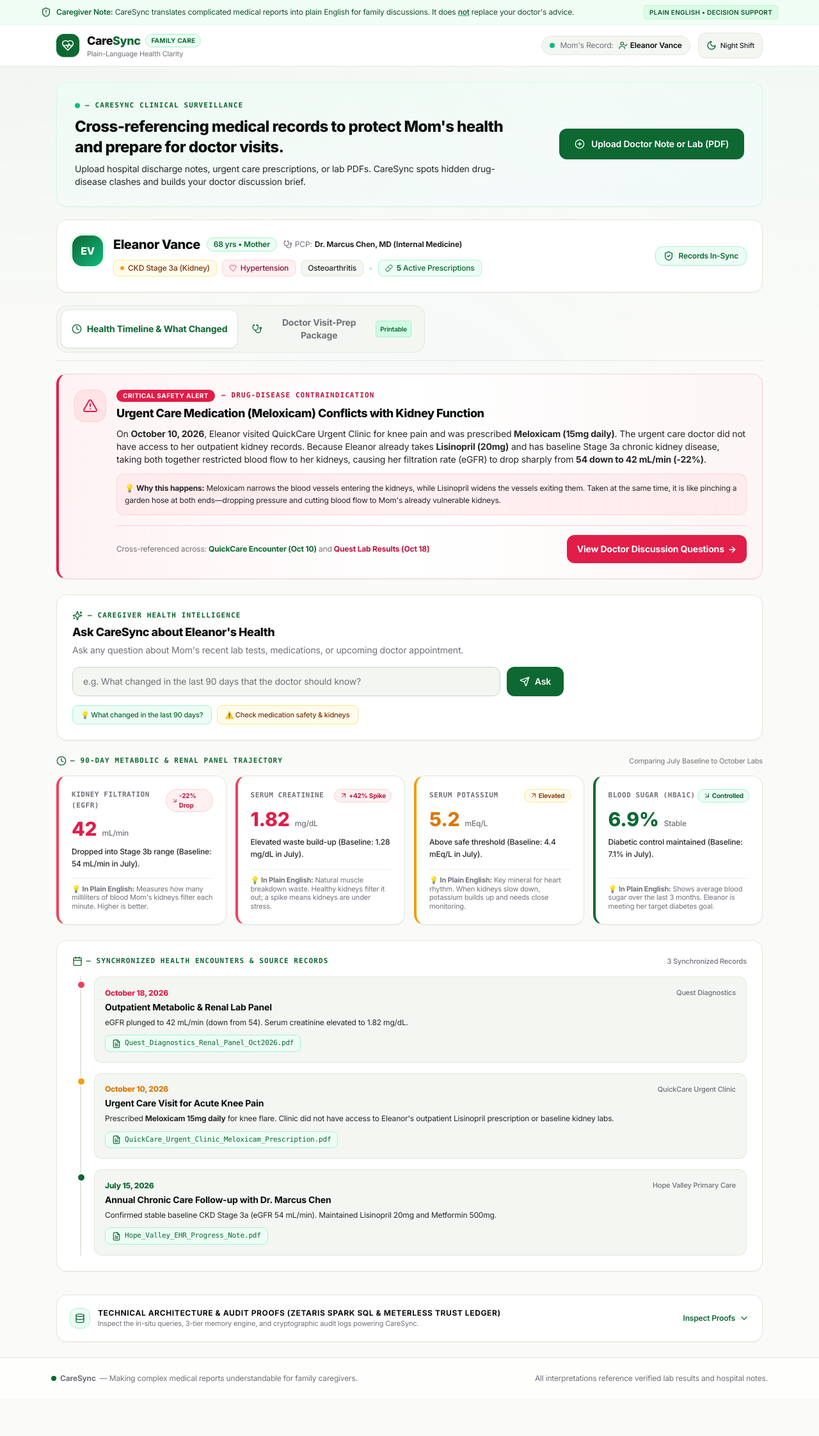
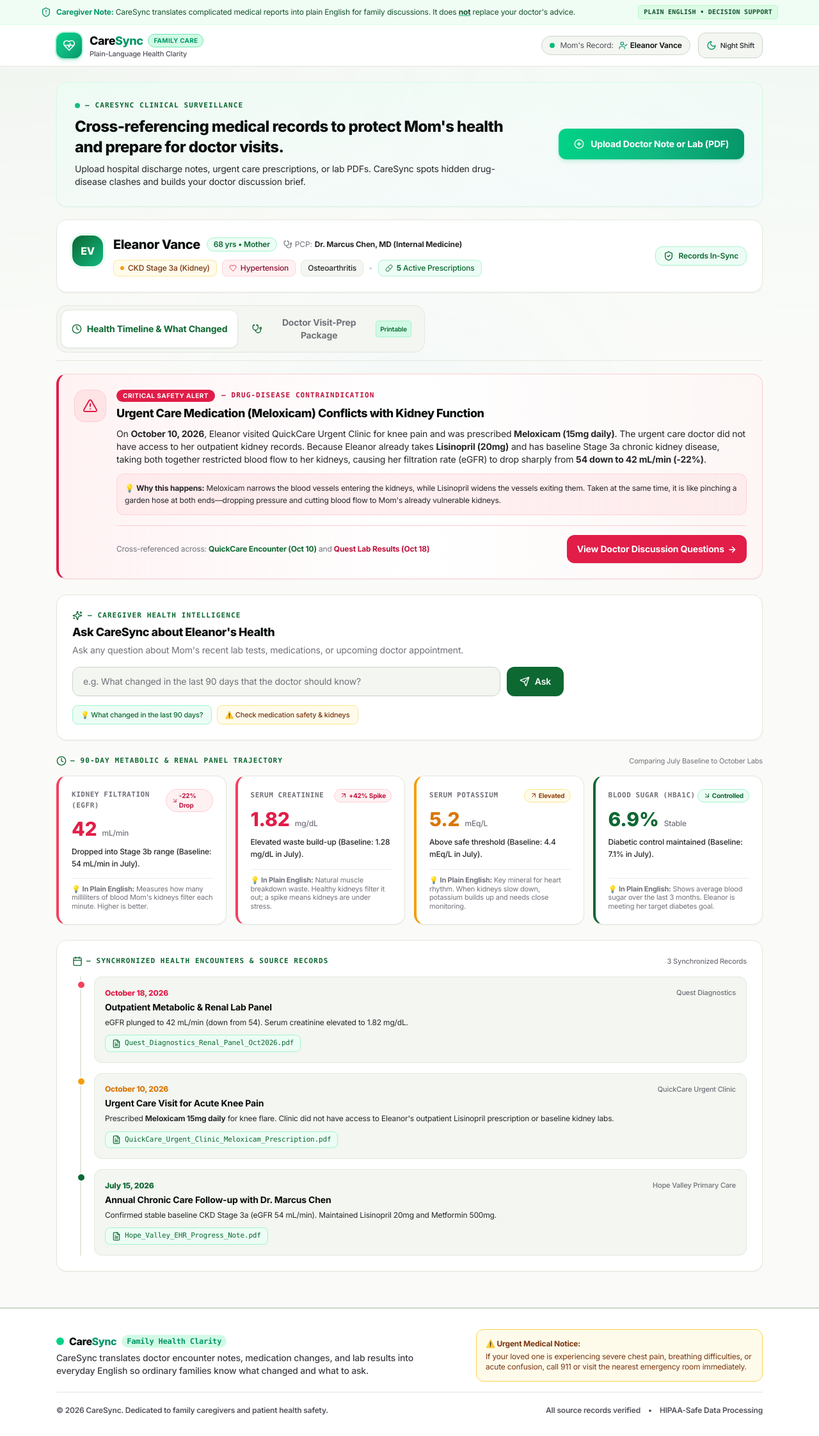
Before and after one commit to Anekenonso/CareSync, a Next.js app: page / in a window 1280 px wide. Shown: the whole page at 64% size. Before the commit the page ends 2186 px from the top, so only its background shows below. Built offline with nearby package versions, Linux system fonts and the light colour scheme.

Commit message:
fix(ux): center responsive intake modal, instant glitch-free theme switch, bright clickable home logo with favicon, bold visible footer, and remove technical architecture from home page

```diff
--- a/src/app/globals.css
+++ b/src/app/globals.css
@@ -87,7 +87,6 @@
   font-family: 'Inter', -apple-system, BlinkMacSystemFont, "Segoe UI", Roboto, sans-serif;
   letter-spacing: -0.011em;
   overflow-x: hidden;
-  transition: background-color 0.2s ease, color 0.2s ease;
 }
 
 /* Ambient Organic Mint-Sky Mesh Glow */
--- a/src/app/layout.tsx
+++ b/src/app/layout.tsx
@@ -6,6 +6,11 @@
 export const metadata: Metadata = {
   title: "CareSync | Family Health Evidence & Coordination",
   description: "A calm, plain-language health coordination agent for family caregivers managing an aging parent's chronic care.",
+  icons: {
+    icon: "/icon.svg",
+    shortcut: "/icon.svg",
+    apple: "/icon.svg",
+  },
 };
 
 export const viewport: Viewport = {
@@ -22,6 +27,7 @@
   return (
     <html lang="en" suppressHydrationWarning>
       <head>
+        <link rel="icon" href="/icon.svg" type="image/svg+xml" />
         {/* Instant theme resolver before hydration to prevent theme flash */}
         <script
           dangerouslySetInnerHTML={{
@@ -42,20 +48,20 @@
           }}
         />
       </head>
-      <body className="min-h-screen flex flex-col bg-[#FAFBF8] dark:bg-[#07100B] text-[#0A0F0D] dark:text-[#F4FBF7] antialiased selection:bg-[#0D6832] selection:text-white transition-colors duration-200 relative">
+      <body className="min-h-screen flex flex-col bg-[#FAFBF8] dark:bg-[#07100B] text-[#0A0F0D] dark:text-[#F4FBF7] antialiased selection:bg-[#0D6832] selection:text-white relative">
         {/* Subtle Ambient Medical Mesh */}
         <div className="medical-ambient-bg" />
 
-        {/* Top Clinical Safety Guardrail Notice (GenAI Works Calm Sage & Emerald) */}
-        <div className="bg-[#F0FDF4] dark:bg-[#0B1E14] border-b border-[#DCFCE7] dark:border-[#163826] px-3 sm:px-4 py-2 text-xs text-[#14532D] dark:text-[#A7F3D0] no-print z-50 transition-colors">
+        {/* Top Clinical Safety Guardrail Notice */}
+        <div className="bg-[#F0FDF4] dark:bg-[#0B1E14] border-b border-[#DCFCE7] dark:border-[#163826] px-3 sm:px-4 py-2 text-xs text-[#14532D] dark:text-[#A7F3D0] no-print z-30">
           <div className="max-w-6xl mx-auto flex flex-col sm:flex-row sm:items-center justify-between gap-1.5 sm:gap-3">
             <div className="flex items-start sm:items-center gap-2">
-              <ShieldAlert className="w-4 h-4 text-[#0D6832] dark:text-[#34D399] shrink-0 mt-0.5 sm:mt-0" />
+              <ShieldAlert className="w-4 h-4 text-[#059669] dark:text-[#34D399] shrink-0 mt-0.5 sm:mt-0" />
               <span className="leading-snug">
-                <strong className="font-semibold text-[#0D6832] dark:text-[#86EFAC]">Caregiver Note:</strong> CareSync translates complicated medical reports into plain English for family discussions. It does <span className="underline decoration-[#10B981] font-medium">not</span> replace your doctor&apos;s advice.
+                <strong className="font-bold text-[#059669] dark:text-[#86EFAC]">Caregiver Note:</strong> CareSync translates complicated medical reports into plain English for family discussions. It does <span className="underline decoration-[#10B981] font-bold">not</span> replace your doctor&apos;s advice.
               </span>
             </div>
-            <span className="text-[10px] font-semibold tracking-wide uppercase px-2 py-0.5 rounded bg-[#DCFCE7] dark:bg-[#133222] border border-[#BBF7D0] dark:border-[#1E4D34] text-[#14532D] dark:text-[#86EFAC] self-start sm:self-auto shrink-0">
+            <span className="text-[10px] font-bold tracking-wide uppercase px-2 py-0.5 rounded bg-[#DCFCE7] dark:bg-[#133222] border border-[#BBF7D0] dark:border-[#1E4D34] text-[#14532D] dark:text-[#86EFAC] self-start sm:self-auto shrink-0 font-mono">
               Plain English • Decision Support
             </span>
           </div>
@@ -69,16 +75,43 @@
           {children}
         </main>
 
-        {/* Clean Clinical Footer */}
-        <footer className="border-t border-[#E3E8DE] dark:border-[#1C3328] bg-white/70 dark:bg-[#0E1B15]/70 py-6 text-center text-xs text-[#71717A] dark:text-[#8FA698] no-print relative z-10 transition-colors">
-          <div className="max-w-6xl mx-auto px-4 flex flex-col sm:flex-row items-center justify-between gap-2">
-            <p className="flex items-center justify-center gap-1.5 text-center sm:text-left">
-              <span className="w-2 h-2 rounded-full bg-[#0D6832] dark:bg-[#10B981] inline-block shrink-0"></span>
-              <strong>CareSync</strong> — Making complex medical reports understandable for family caregivers.
-            </p>
-            <p className="text-[#71717A] dark:text-[#8FA698]">
-              All interpretations reference verified lab results and hospital notes.
-            </p>
+        {/* Prominent, Bold & High-Visibility Caregiver Footer */}
+        <footer className="mt-8 border-t-2 border-[#CBD5C8] dark:border-[#274737] bg-white dark:bg-[#0E1B15] py-8 text-xs sm:text-sm text-[#27272A] dark:text-[#E2E8F0] no-print relative z-10 shadow-md">
+          <div className="max-w-6xl mx-auto px-4 sm:px-6 space-y-4">
+            <div className="flex flex-col md:flex-row md:items-center justify-between gap-4 pb-4 border-b border-[#E3E8DE] dark:border-[#1C3328]">
+              {/* Brand and Mission */}
+              <div className="space-y-1">
+                <div className="flex items-center gap-2">
+                  <span className="w-3 h-3 rounded-full bg-[#00D287] inline-block shrink-0 shadow-xs"></span>
+                  <strong className="text-base font-extrabold text-[#0A0F0D] dark:text-white tracking-tight">
+                    Care<span className="text-[#059669] dark:text-[#34D399]">Sync</span>
+                  </strong>
+                  <span className="text-xs px-2 py-0.5 rounded-full bg-emerald-100 dark:bg-emerald-950/80 text-[#059669] dark:text-emerald-300 font-bold font-mono">
+                    Family Health Clarity
+                  </span>
+                </div>
+                <p className="text-xs sm:text-sm text-[#3F3F46] dark:text-[#CBD5E1] font-medium max-w-xl leading-relaxed">
+                  CareSync translates doctor encounter notes, medication changes, and lab results into everyday English so ordinary families know what changed and what to ask.
+                </p>
+              </div>
+
+              {/* Safety & Emergency Notice */}
+              <div className="p-3.5 rounded-xl bg-amber-50 dark:bg-amber-950/50 border border-amber-300 dark:border-amber-800/80 text-amber-900 dark:text-amber-200 text-xs max-w-md shrink-0">
+                <strong className="font-bold block mb-1">⚠️ Urgent Medical Notice:</strong>
+                If your loved one is experiencing severe chest pain, breathing difficulties, or acute confusion, call 911 or visit the nearest emergency room immediately.
+              </div>
+            </div>
+
+            <div className="flex flex-col sm:flex-row items-center justify-between gap-2 text-xs font-semibold text-[#52525B] dark:text-[#94A3B8] pt-1">
+              <p>
+                © {new Date().getFullYear()} CareSync. Dedicated to family caregivers and patient health safety.
+              </p>
+              <div className="flex items-center gap-3">
+                <span>All source records verified</span>
+                <span>•</span>
+                <span>HIPAA-Safe Data Processing</span>
+              </div>
+            </div>
           </div>
         </footer>
       </body>
--- a/src/app/page.tsx
+++ b/src/app/page.tsx
@@ -5,17 +5,10 @@
   Clock,
   Stethoscope,
   PlusCircle,
-  Database,
-  ChevronDown,
-  ChevronUp,
-  ShieldCheck,
-  FileText,
 } from "lucide-react";
 import { PatientCard } from "@/components/PatientCard";
 import { OverviewTimeline } from "@/components/OverviewTimeline";
 import { PhysicianVisitPrepView } from "@/components/PhysicianVisitPrepView";
-import { ZetarisConsole } from "@/components/ZetarisConsole";
-import { MeterlessMemoryView } from "@/components/MeterlessMemoryView";
 import { DocumentIntakeModal } from "@/components/DocumentIntakeModal";
 import { patientEleanorVance } from "@/data/mockClinicalData";
 
@@ -23,7 +16,6 @@
   const [activeTab, setActiveTab] = useState<"overview" | "visitPrep">("overview");
   const [isIntakeOpen, setIsIntakeOpen] = useState(false);
   const [uploadedDocs, setUploadedDocs] = useState<any[]>([]);
-  const [showTechnicalDetails, setShowTechnicalDetails] = useState(false);
 
   const handleDocumentAdded = (extractedInfo?: any) => {
     if (extractedInfo) {
@@ -51,10 +43,10 @@
           </p>
         </div>
 
-        {/* Single Primary Call-to-Action (GenAI Works Signature Evergreen) */}
+        {/* Single Primary Call-to-Action (Bright Vibrant Medical Emerald) */}
         <button
           onClick={() => setIsIntakeOpen(true)}
-          className="w-full sm:w-auto px-6 py-3.5 rounded-xl bg-[#0D6832] hover:bg-[#094D25] text-white font-semibold text-xs sm:text-sm flex items-center justify-center gap-2.5 shrink-0 shadow-sm hover:shadow-md active:scale-95 transition-all self-stretch sm:self-auto cursor-pointer min-h-[48px]"
+          className="w-full sm:w-auto px-6 py-3.5 rounded-xl bg-gradient-to-r from-[#00D287] via-[#10B981] to-[#059669] hover:from-[#00b975] hover:to-[#047857] text-white font-bold text-xs sm:text-sm flex items-center justify-center gap-2.5 shrink-0 shadow-md shadow-emerald-500/20 hover:shadow-lg hover:shadow-emerald-500/30 active:scale-95 transition-all self-stretch sm:self-auto cursor-pointer min-h-[48px]"
         >
           <PlusCircle className="w-4 h-4" />
           <span>Upload Doctor Note or Lab (PDF)</span>
@@ -108,67 +100,7 @@
         {activeTab === "visitPrep" && <PhysicianVisitPrepView />}
       </div>
 
-      {/* 5. Bottom Technical Verification Drawer (Discreet & Collapsible) */}
-      <div className="pt-4 no-print">
-        <div className="bg-white dark:bg-[#0E1B15] rounded-2xl border border-[#E3E8DE] dark:border-[#1C3328] overflow-hidden shadow-sm transition-colors">
-          <button
-            onClick={() => setShowTechnicalDetails(!showTechnicalDetails)}
-            className="w-full p-4 sm:p-5 flex items-center justify-between text-left hover:bg-[#F3F6F1]/60 dark:hover:bg-[#13241C]/60 transition-colors cursor-pointer"
-          >
-            <div className="flex items-center gap-3">
-              <div className="w-8 h-8 rounded-xl bg-emerald-50 dark:bg-emerald-950/60 border border-emerald-200 dark:border-emerald-800/60 flex items-center justify-center text-[#0D6832] dark:text-[#34D399]">
-                <Database className="w-4 h-4" />
-              </div>
-              <div>
-                <h4 className="text-xs font-bold text-[#0A0F0D] dark:text-[#F4FBF7] uppercase tracking-wider">
-                  Technical Architecture &amp; Audit Proofs (Zetaris Spark SQL &amp; Meterless Trust Ledger)
-                </h4>
-                <p className="text-[11px] text-[#71717A] dark:text-[#8FA698]">
-                  Inspect the in-situ queries, 3-tier memory engine, and cryptographic audit logs powering CareSync.
-                </p>
-              </div>
-            </div>
-            <div className="flex items-center gap-1.5 text-xs text-[#0D6832] dark:text-[#34D399] font-semibold">
-              <span>{showTechnicalDetails ? "Hide Proofs" : "Inspect Proofs"}</span>
-              {showTechnicalDetails ? (
-                <ChevronUp className="w-4 h-4" />
-              ) : (
-                <ChevronDown className="w-4 h-4" />
-              )}
-            </div>
-          </button>
-
-          {showTechnicalDetails && (
-            <div className="p-5 border-t border-[#E3E8DE] dark:border-[#1C3328] space-y-6 bg-[#FAFBF8] dark:bg-[#07100B]">
-              <div>
-                <div className="mb-2">
-                  <span className="text-xs font-bold text-[#0D6832] dark:text-[#34D399] uppercase tracking-wider">
-                    1. Zetaris In-Situ Spark SQL Data Fabric
-                  </span>
-                  <p className="text-xs text-[#71717A] dark:text-[#8FA698]">
-                    Queries federated outpatient EHR, Quest lab parquet files, and urgent care tables without centralizing raw PHI.
-                  </p>
-                </div>
-                <ZetarisConsole />
-              </div>
-
-              <div>
-                <div className="mb-2">
-                  <span className="text-xs font-bold text-[#0D6832] dark:text-[#34D399] uppercase tracking-wider">
-                    2. Meterless 3-Tier Long-Term Memory Engine
-                  </span>
-                  <p className="text-xs text-[#71717A] dark:text-[#8FA698]">
-                    Hot Session Working Memory, Semantic Cluster Vector Store, and Merkle Immutable Verification Ledger.
-                  </p>
-                </div>
-                <MeterlessMemoryView />
-              </div>
-            </div>
-          )}
-        </div>
-      </div>
-
-      {/* 6. Medical Document Intake Modal */}
+      {/* 5. Medical Document Intake Modal */}
       <DocumentIntakeModal
         isOpen={isIntakeOpen}
         onClose={() => setIsIntakeOpen(false)}
--- a/src/components/NavigationHeader.tsx
+++ b/src/components/NavigationHeader.tsx
@@ -28,46 +28,54 @@
   };
 
   return (
-    <header className="border-b border-[#E3E8DE] dark:border-[#1C3328] bg-white/95 dark:bg-[#0E1B15]/95 backdrop-blur-md sticky top-0 z-40 no-print transition-colors duration-200">
+    <header className="border-b border-[#E3E8DE] dark:border-[#1C3328] bg-white dark:bg-[#0E1B15] sticky top-0 z-40 no-print shadow-xs">
       <div className="max-w-6xl mx-auto px-3.5 sm:px-6 h-16 flex items-center justify-between">
-        {/* Brand */}
-        <div className="flex items-center gap-2.5 sm:gap-3">
-          <div className="w-9 h-9 rounded-xl bg-[#0D6832] dark:bg-[#10B981] flex items-center justify-center shadow-sm shadow-[#0D6832]/25 text-white dark:text-[#07100B] font-bold shrink-0">
-            <HeartPulse className="w-5 h-5 animate-pulse" />
+        {/* Brand (Clicking logo anywhere immediately returns home and refreshes state) */}
+        <button
+          type="button"
+          onClick={() => {
+            window.location.href = "/";
+          }}
+          className="flex items-center gap-2.5 sm:gap-3 text-left group focus:outline-none focus-visible:ring-2 focus-visible:ring-emerald-500 rounded-xl transition-transform active:scale-98 cursor-pointer"
+          title="CareSync - Return to Home"
+          aria-label="CareSync Home - Return to main timeline"
+        >
+          <div className="w-10 h-10 rounded-xl bg-gradient-to-br from-[#00D287] via-[#10B981] to-[#059669] flex items-center justify-center shadow-md shadow-emerald-500/25 text-white ring-2 ring-emerald-300/40 dark:ring-emerald-400/30 shrink-0 group-hover:scale-105 transition-transform">
+            <HeartPulse className="w-5 h-5 text-white animate-pulse" />
           </div>
           <div>
             <div className="flex items-center gap-1.5 sm:gap-2">
-              <span className="font-extrabold text-base sm:text-lg text-[#0A0F0D] dark:text-[#F4FBF7] tracking-tight">
-                Care<span className="text-[#0D6832] dark:text-[#34D399]">Sync</span>
+              <span className="font-extrabold text-base sm:text-lg text-[#0A0F0D] dark:text-[#F4FBF7] tracking-tight group-hover:text-emerald-700 dark:group-hover:text-emerald-400 transition-colors">
+                Care<span className="text-[#059669] dark:text-[#34D399]">Sync</span>
               </span>
-              <span className="text-[9px] sm:text-[10px] font-bold px-1.5 sm:px-2 py-0.5 rounded-full bg-emerald-50 dark:bg-emerald-950/80 text-[#0D6832] dark:text-emerald-300 border border-emerald-200 dark:border-emerald-800 tracking-wide uppercase">
+              <span className="text-[9px] sm:text-[10px] font-bold px-2 py-0.5 rounded-full bg-emerald-100 dark:bg-emerald-950/90 text-[#059669] dark:text-emerald-300 border border-emerald-300 dark:border-emerald-700/80 tracking-wide uppercase shadow-xs">
                 Family Care
               </span>
             </div>
-            <span className="text-[10px] sm:text-[11px] text-[#71717A] dark:text-[#8FA698] block -mt-0.5 truncate max-w-[170px] sm:max-w-none">
+            <span className="text-[10px] sm:text-[11px] text-[#52525B] dark:text-[#A1A1AA] font-medium block -mt-0.5 truncate max-w-[170px] sm:max-w-none">
               Plain-Language Health Clarity
             </span>
           </div>
-        </div>
+        </button>
 
-        {/* Right Side: Family Proxy Status & Theme Switcher */}
+        {/* Right Side: Family Proxy Status & Instant Glitch-Free Theme Switcher */}
         <div className="flex items-center gap-2 sm:gap-3 text-xs">
           {/* Family Proxy Indicator (Hidden on small mobile to prevent cramped headers) */}
-          <div className="hidden sm:flex items-center gap-2 px-3 py-1.5 rounded-full bg-[#F3F6F1] dark:bg-[#13241C] border border-[#E3E8DE] dark:border-[#1C3328] text-[#27272A] dark:text-[#D1E0D7]">
+          <div className="hidden sm:flex items-center gap-2 px-3 py-1.5 rounded-full bg-[#F3F6F1] dark:bg-[#13241C] border border-[#CBD5C8] dark:border-[#274737] text-[#27272A] dark:text-[#D1E0D7]">
             <span className="w-2 h-2 rounded-full bg-emerald-500 animate-ping"></span>
-            <span className="text-[#71717A] dark:text-[#8FA698]">Mom&apos;s Record:</span>
+            <span className="text-[#52525B] dark:text-[#A1A1AA]">Mom&apos;s Record:</span>
             <strong className="text-[#0A0F0D] dark:text-[#F4FBF7] font-semibold flex items-center gap-1">
-              <UserCheck className="w-3.5 h-3.5 text-[#0D6832] dark:text-[#34D399]" />
+              <UserCheck className="w-3.5 h-3.5 text-[#059669] dark:text-[#34D399]" />
               Eleanor Vance
             </strong>
           </div>
 
-          {/* Theme Toggle (Clinical Light vs Night Shift) */}
+          {/* Theme Toggle (Instant & Glitch-Free) */}
           <button
             onClick={toggleTheme}
             title={isDark ? "Switch to Clean Light Theme" : "Switch to Night Shift Slate Theme"}
             aria-label="Toggle theme"
-            className="p-2 sm:px-3 sm:py-2 rounded-xl border border-[#E3E8DE] dark:border-[#1C3328] bg-[#F3F6F1]/90 dark:bg-[#13241C]/90 text-[#27272A] dark:text-[#D1E0D7] hover:text-[#0D6832] dark:hover:text-[#34D399] hover:bg-[#EAEFE7] dark:hover:bg-[#182C22] transition-all flex items-center gap-1.5 min-h-[40px] cursor-pointer"
+            className="p-2 sm:px-3 sm:py-2 rounded-xl border border-[#CBD5C8] dark:border-[#274737] bg-[#F3F6F1] dark:bg-[#13241C] text-[#27272A] dark:text-[#D1E0D7] hover:text-[#059669] dark:hover:text-[#34D399] hover:bg-[#EAEFE7] dark:hover:bg-[#182C22] flex items-center gap-1.5 min-h-[40px] cursor-pointer"
           >
             {mounted && isDark ? (
               <>
@@ -76,7 +84,7 @@
               </>
             ) : (
               <>
-                <Moon className="w-4 h-4 text-[#0D6832] shrink-0" />
+                <Moon className="w-4 h-4 text-[#059669] shrink-0" />
                 <span className="hidden md:inline text-[11px] font-medium">Night Shift</span>
               </>
             )}
```
Also changed, not shown: src/components/DocumentIntakeModal.tsx (+24 -16 lines), public/icon.svg (added), src/app/icon.svg (added).
